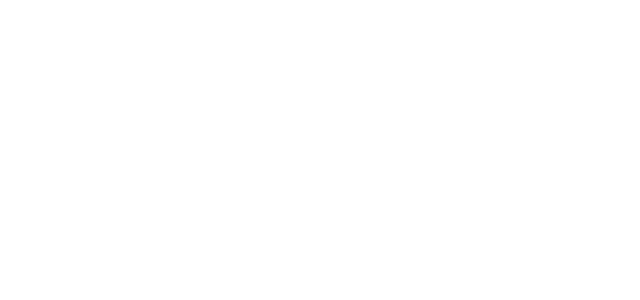
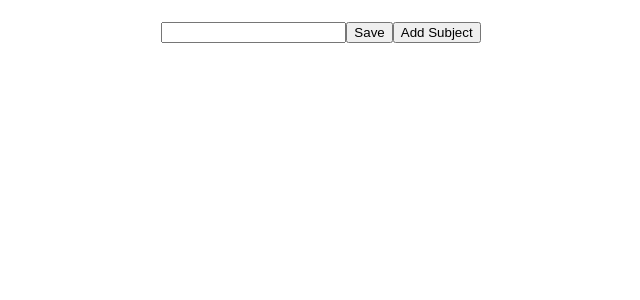
Before and after one commit to Kanth789/FirstReactAssignment, a React (Create React App) app in the folder react-ssignments/: page / in a window 1280 px wide. Shown: the top 300 px of the page, without its empty margins (319-959 px from the left). Built offline with nearby package versions, Linux system fonts and the light colour scheme.

Commit message:
localstorage done

```diff
--- a/react-ssignments/package.json
+++ b/react-ssignments/package.json
@@ -7,8 +7,10 @@
     "@testing-library/react": "^13.4.0",
     "@testing-library/user-event": "^13.5.0",
     "mobx": "^6.7.0",
+    "mobx-react-lite": "^3.4.0",
     "react": "^18.2.0",
     "react-dom": "^18.2.0",
+    "react-icons": "^4.6.0",
     "react-loader-spinner": "^5.3.4",
     "react-router-dom": "^5.2.0",
     "react-scripts": "5.0.1",
--- a/react-ssignments/src/App.js
+++ b/react-ssignments/src/App.js
@@ -1,9 +1,13 @@
 import logo from './logo.svg';
 import './App.css';
-
+import UserStore from './components/UserStore';
+import Home from './components/Home';
+import About from './components/TodoItem';
 function App() {
+  const store = new  UserStore()
   return (
     <div className="App">
+      <Home store={store}/>
 
     </div>
   );
--- /dev/null
+++ b/react-ssignments/src/components/Home.js
@@ -0,0 +1,49 @@
+import React, {  useState,useEffect } from "react"
+import {observer} from 'mobx-react-lite'
+const Home = ({store})=>{
+    useEffect(()=>{
+
+        store.subject = getTodofromSTorage()
+
+
+    },[])
+    const[name,setName] = useState("");
+
+    const OnclickedSaved = ()=>{
+        localStorage.setItem("todoStorage", JSON.stringify(store.subject));
+    }
+    const addSubject =()=>{
+        store.addSubject(store.updatedUser)
+        console.log(store.subject)
+        setName('')
+    }
+    const  changeSearch = (event)=>{
+        store.updatedUser(event.target.value)
+    }
+    const getTodofromSTorage = () =>{
+        const gettodoElement = localStorage.getItem("todoStorage");
+
+        const convertElement = JSON.parse(gettodoElement);
+
+        if (convertElement === null) {
+            return [];
+        } else {
+
+            return convertElement
+
+        }
+
+    }
+    return(
+        <div>
+            <h1>{store.userInfo.name}</h1>
+            <input type="text" value={store.updatedUser} onChange={changeSearch}></input>
+            <button onClick={OnclickedSaved}>Save</button>
+            <button onClick={addSubject}>Add Subject</button>
+            {
+                store.subject.map((eachItem,index)=><p key={index}>{eachItem}</p>)
+            }
+        </div>
+    )
+}
+export default observer(Home)
--- /dev/null
+++ b/react-ssignments/src/components/TodoItem.js
@@ -0,0 +1,11 @@
+import React from "react"
+import {observer} from 'mobx-react-lite'
+const About = ({store})=>{
+    return(
+        <div>
+            <h1>About</h1>
+            <p>{store.userInfo.name}</p>
+        </div>
+    )
+}
+export default observer(About)
--- /dev/null
+++ b/react-ssignments/src/components/UserStore.js
@@ -0,0 +1,40 @@
+import { makeObservable, runInAction,autorun,observable, action,computed } from "mobx"
+import { v4 as uuid } from 'uuid';
+class UserStore {
+    subject=[]
+    userInfo={
+
+        id: uuid(),
+        name:'',
+        ischecked:false
+    }
+    constructor(){
+        makeObservable(this,{
+            userInfo:observable,
+            totalSubject:computed,
+            updatedUser:action,
+            addSubject:action,
+            subject:observable
+        });
+        autorun(this.logUserDetails);
+        runInAction(this.prefetchData)
+    }
+    get totalSubject(){
+        return this.userInfo.subject.length;
+    }
+    prefetchData(){
+        console.log("run")
+    }
+    logUserDetails=()=>{
+        console.log("subject length" + this.totalSubject)
+    }
+    updatedUser(name ){
+        return this.userInfo.name = name;
+    }
+    addSubject(data ){
+        return this.subject=[...this.subject,data]
+    }
+
+}
+
+export default UserStore
```
Also changed, not shown: 1 other file (tests, documents, lock files or other folders).
